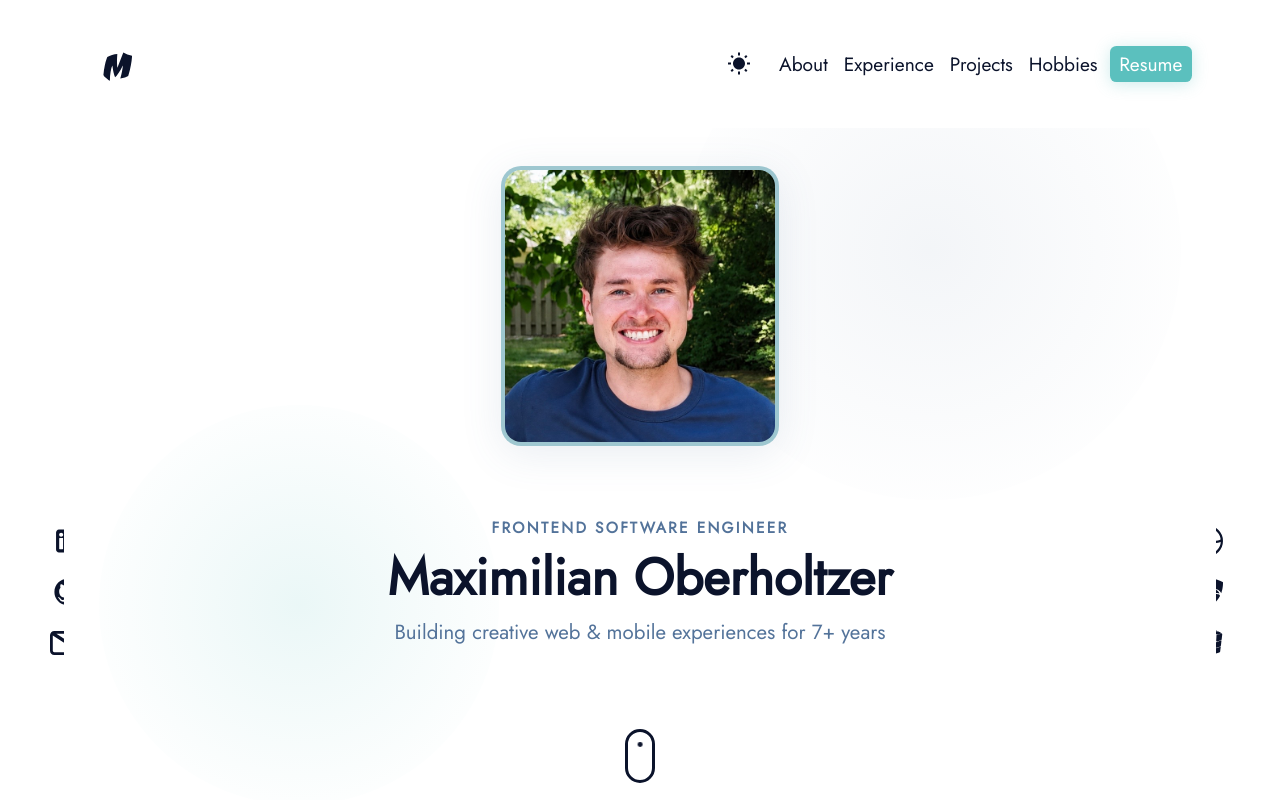
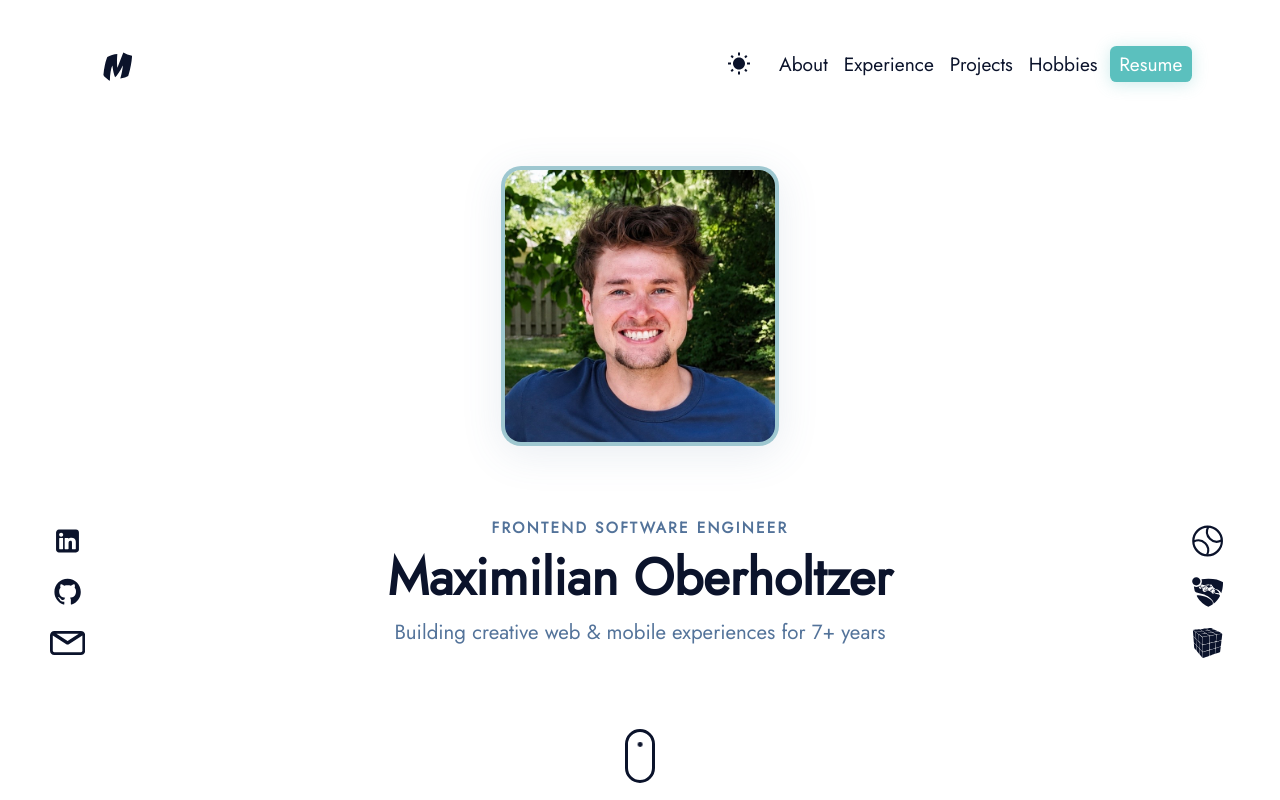
Before and after one commit to Maximilian-Oberholtzer/maximilian-portfolio, a React (Create React App) app: page / in a window 1280 px wide. Shown: the top 800 px of the page. Built offline with nearby package versions, Linux system fonts and the light colour scheme.

Commit message:
Few more changes

```diff
--- a/src/components/SideAnchorLinks.js
+++ b/src/components/SideAnchorLinks.js
@@ -32,7 +32,7 @@ const StyledLeftAnchor = styled("div")({
   bottom: "16vh",
   left: "50px",
   right: "auto",
-  Zndex: "10",
+  zIndex: 10,
   animation: "fadeInLeft",
   animationDuration: "1s",
 });
@@ -43,7 +43,7 @@ const StyledRightAnchor = styled("div")({
   bottom: "16vh",
   left: "auto",
   right: "50px",
-  Zndex: "10",
+  zIndex: 10,
   animation: "fadeInRight",
   animationDuration: "1s",
 });
--- a/src/components/sections/Hero.js
+++ b/src/components/sections/Hero.js
@@ -14,30 +14,6 @@ const StyledHeroRoot = styled("section")(({ theme }) => ({
   minHeight: "100vh",
   position: "relative",
   overflow: "hidden",
-  "&::before": {
-    content: "''",
-    position: "absolute",
-    top: "0%",
-    right: "3%",
-    width: "500px",
-    height: "500px",
-    borderRadius: "50%",
-    background: `radial-gradient(circle, ${theme.palette.textSecondary.main}12 0%, ${theme.palette.background.main}00 80%)`,
-    pointerEvents: "none",
-    zIndex: 0,
-  },
-  "&::after": {
-    content: "''",
-    position: "absolute",
-    bottom: "5%",
-    left: "3%",
-    width: "400px",
-    height: "400px",
-    borderRadius: "50%",
-    background: `radial-gradient(circle, ${theme.palette.backgroundSecondary.main}20 0%, ${theme.palette.background.main}00 80%)`,
-    pointerEvents: "none",
-    zIndex: 0,
-  },
 }));
 
 const StyledHeroContainer = styled(Container)(({ theme, ismobile }) => ({
```
